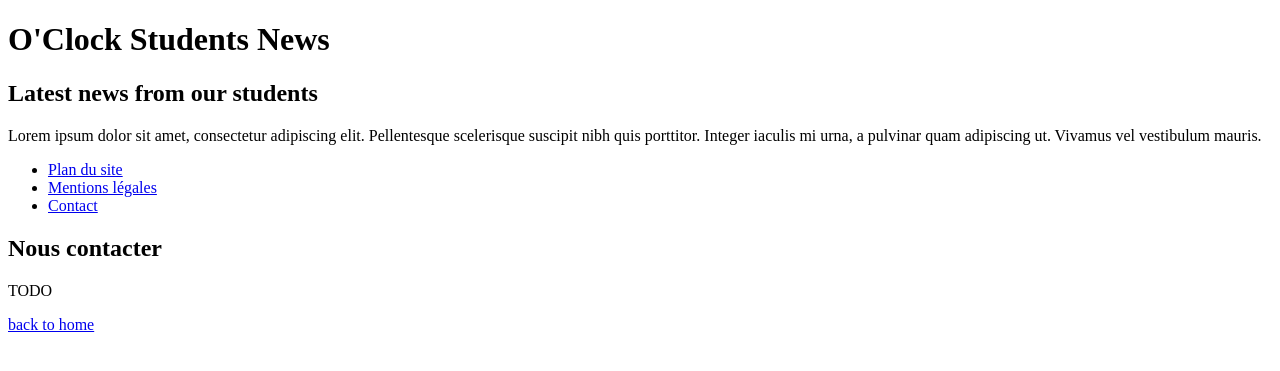
After one commit to ogasphere-portfolio/atelier-oNews-multipages, a PHP site: page /contact.php in a window 1280 px wide. The commit adds this page. Shown: the top 371 px of the page. Run offline with PHP 8.4, Linux system fonts and the light colour scheme; some libraries are stand-ins or nearby versions.

Commit message:
dynamisation du menu

```diff
--- /dev/null
+++ b/php/contact.php
@@ -0,0 +1,16 @@
+<?php
+require 'inc/header.php';
+?>
+<h2 class="right__title">Nous contacter</h2>
+<div class="posts">
+    <div class="post post--solo">
+        <p class="single">
+            TODO
+        </p>
+        <a href="./index.php" class="post__link">back to home</a>
+    </div>
+</div>
+
+<?php
+require 'inc/footer.php';
+?>
--- a/php/inc/header.php
+++ b/php/inc/header.php
@@ -1,11 +1,23 @@
+<?php
+// Copyright Romain
+// On déclare un tableau associatif contenant les liens du menu
+$links = [
+  "Plan du site"     => "plan_de_site.php",
+  "Mentions légales" => "mentions_legales.php",
+  "Contact"          => "contact.php"
+];
+?>
+
 <!DOCTYPE html>
 <html>
+
 <head>
   <meta charset="UTF-8">
   <title>oNews</title>
   <link rel="stylesheet" href="../css/reset.css">
   <link rel="stylesheet" href="../css/style.css">
 </head>
+
 <body>
   <div class="wrapper">
     <!-- emmet: header>h1+p+nav>ul>li*3>a -->
@@ -19,9 +31,20 @@
       </div>
       <nav>
         <ul class="left__nav">
-            <li class="left__nav-item"><a href="./plan_de_site.html" class="left__nav-link">Plan du site</a></li>
-            <li class="left__nav-item"><a href="./mentions_legales.html" class="left__nav-link">Mentions légales</a></li>
-            <li class="left__nav-item"><a href="./contact.html" class="left__nav-link">Contact</a></li>
+
+          <?php
+          // Début de la boucle qui affiche le menu
+          foreach ($links as $titreLien => $adresseLien) {
+          ?>
+            <li class="left__nav-item">
+              <a href="./<?= $adresseLien ?>" class="left__nav-link">
+                <?= $titreLien ?>
+              </a>
+            </li>
+          <?php
+          }
+          // fin de la boucle foreach qui affiche le menu
+          ?>
         </ul>
       </nav>
     </header>
```
Also changed, not shown: php/mentions_legales.php (added, +16 -0 lines), php/plan_de_site.php (added, +17 -0 lines). Lines whose indentation alone changed are shown as unchanged.
